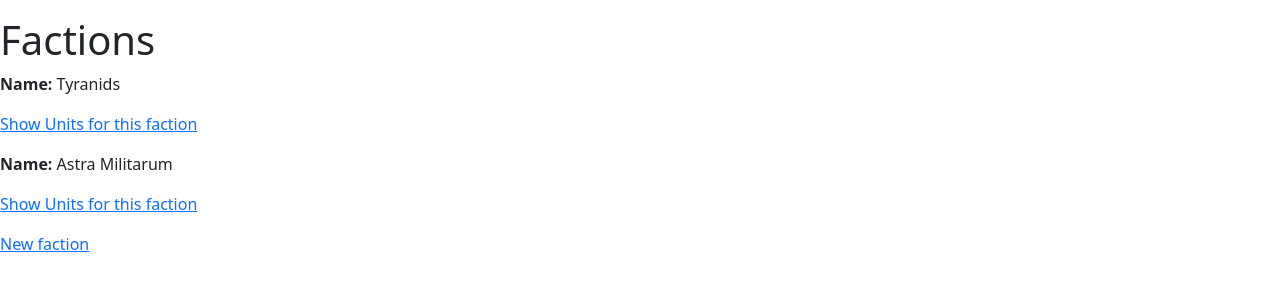
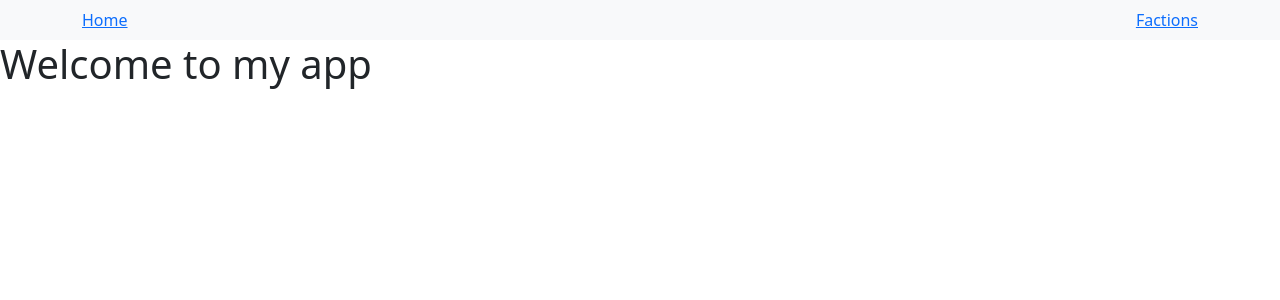
Before and after one commit to jacobhoffmann257/Army-Stat-Wiki, a Rails app: page / in a window 1280 px wide. Shown: the top 300 px of the page. Run offline with Rails 7, Linux system fonts and the light colour scheme; data comes from the database, SQL or seed files in the repository; some libraries are stand-ins or nearby versions.

Commit message:
basic navbar

```diff
--- /dev/null
+++ b/app/views/factions/home.html.erb
@@ -0,0 +1 @@
+<h1>Welcome to my app</h2>
--- a/app/views/layouts/application.html.erb
+++ b/app/views/layouts/application.html.erb
@@ -11,6 +11,7 @@
   </head>
 
   <body>
+        <%= render partial: "shared/navbar" %>
     <%= yield %>
   </body>
 </html>
--- /dev/null
+++ b/app/views/shared/_navbar.html.erb
@@ -0,0 +1,7 @@
+<nav class="navbar navbar-expand-lg bg-light">
+<div class="container">
+      <%= link_to "Home", root_path%>
+      <%= link_to "Factions", factions_path %>
+    </button>
+    </div>
+</nav>
--- a/config/routes.rb
+++ b/config/routes.rb
@@ -77,5 +77,5 @@
   # get "/units/:unit_name" => "unit#show", as: :unit
   #get "datasheets/:faction" => "factions#datasheets", as: :faction_unit
   get ":faction/datasheets" => "factions#datasheets", as: :faction_unit
-  root "factions#index"
+  root "factions#home"
 end
```
Also changed, not shown: app/models/unit.rb (+10 -0 lines).
